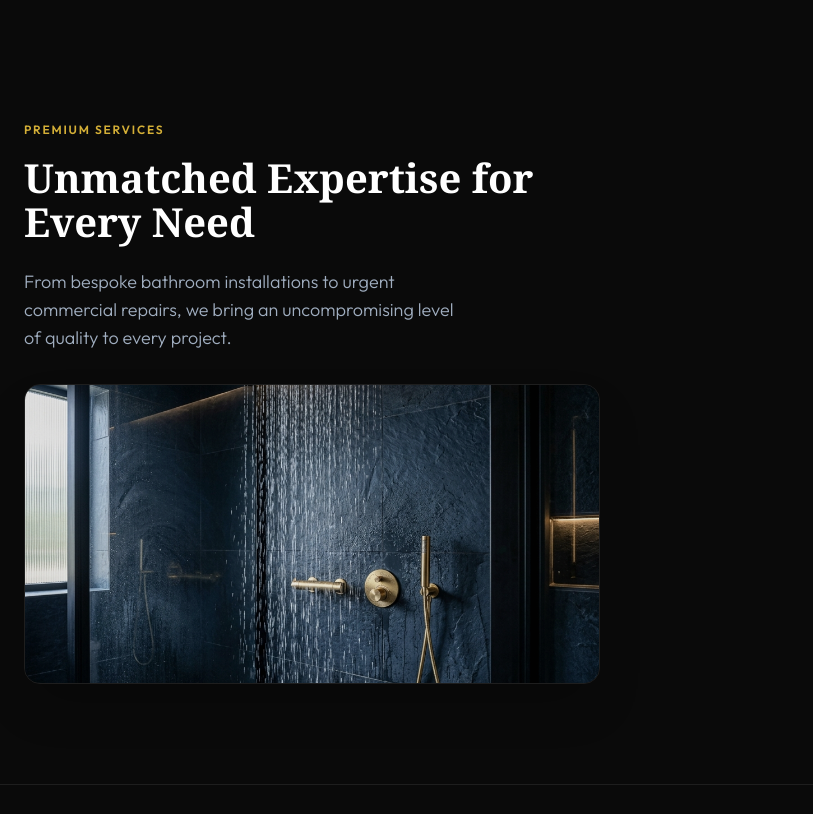
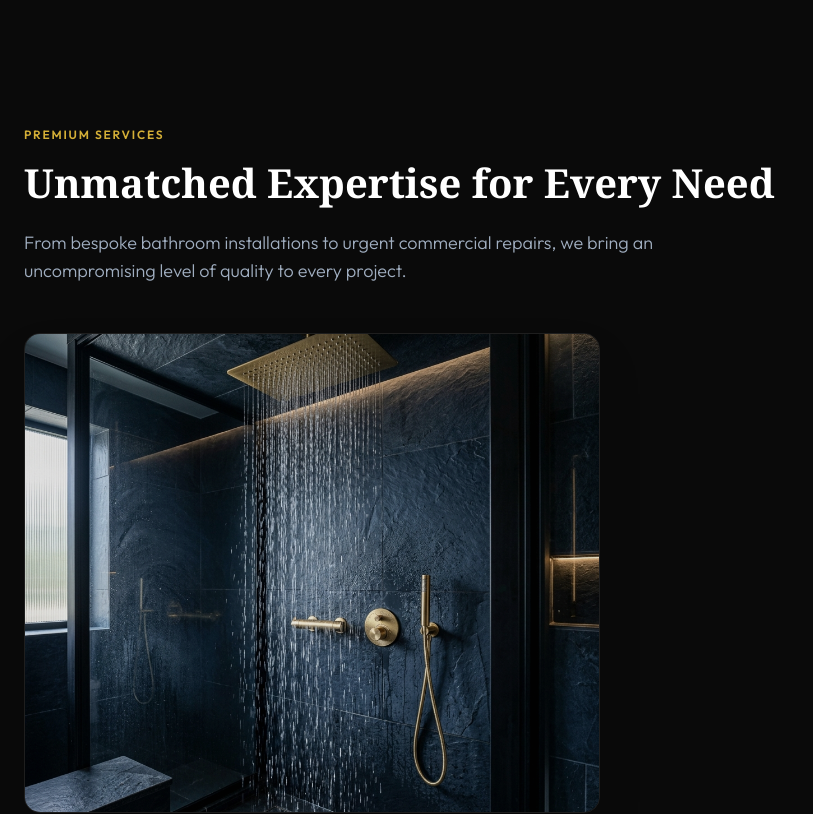
Before and after one commit to LocalSiteGrowth/localsitegrowth, a Next.js app: page /plumbing in a window 1280 px wide. Shown: the part 780-1594 px from the top of the page, without its empty margins (0-813 px from the left). Built offline with nearby package versions, Linux system fonts and the light colour scheme.

Commit message:
fix services layout with text above grid

```diff
--- a/components/plumbing/Services.tsx
+++ b/components/plumbing/Services.tsx
@@ -81,26 +81,31 @@ const Services = () => {
       className="bg-[var(--bg-color)] section-padding"
     >
       <div className="container-custom">
-        <div className="grid lg:grid-cols-2 gap-12 lg:gap-20 items-stretch">
 
-          {/* Left column — heading, text, image */}
-          <div className="services-heading flex flex-col h-full">
+        {/* Top row — eyebrow and heading */}
+        <div className="services-heading mb-12">
           <span className="eyebrow tracking-[0.15em]">Premium Services</span>
           <h2 className="section-heading font-serif">Unmatched Expertise for Every Need</h2>
-            <p className="text-secondary text-lg mb-8 font-light max-w-md">
+          <p className="text-secondary text-lg font-light max-w-2xl">
             From bespoke bathroom installations to urgent commercial repairs, we bring an uncompromising level of quality to every project.
           </p>
-            <div className="relative flex-grow w-full rounded-2xl overflow-hidden shadow-2xl border border-[var(--border-color)] group min-h-[300px]">
+        </div>
+
+        {/* Bottom row — image left, cards right */}
+        <div className="grid lg:grid-cols-2 gap-12 lg:gap-20 items-start">
+
+          {/* Left — image only */}
+          <div className="relative w-full rounded-2xl overflow-hidden border border-[var(--border-color)] group shadow-2xl"
+            style={{ height: '480px' }}>
             <img
               src="/images/plumbing/services.png"
               alt="Luxury rainfall showerhead"
               className="absolute inset-0 w-full h-full object-cover opacity-90 group-hover:opacity-100 group-hover:scale-105 transition-all duration-1000"
             />
           </div>
-          </div>
 
-          {/* Right column — four service cards */}
-          <div className="grid sm:grid-cols-2 gap-6 content-start">
+          {/* Right — four cards in fixed 2x2 grid */}
+          <div className="grid grid-cols-2 gap-6">
             {services.map((service, index) => (
               <div
                 key={index}
```
Lines whose indentation alone changed are shown as unchanged.
